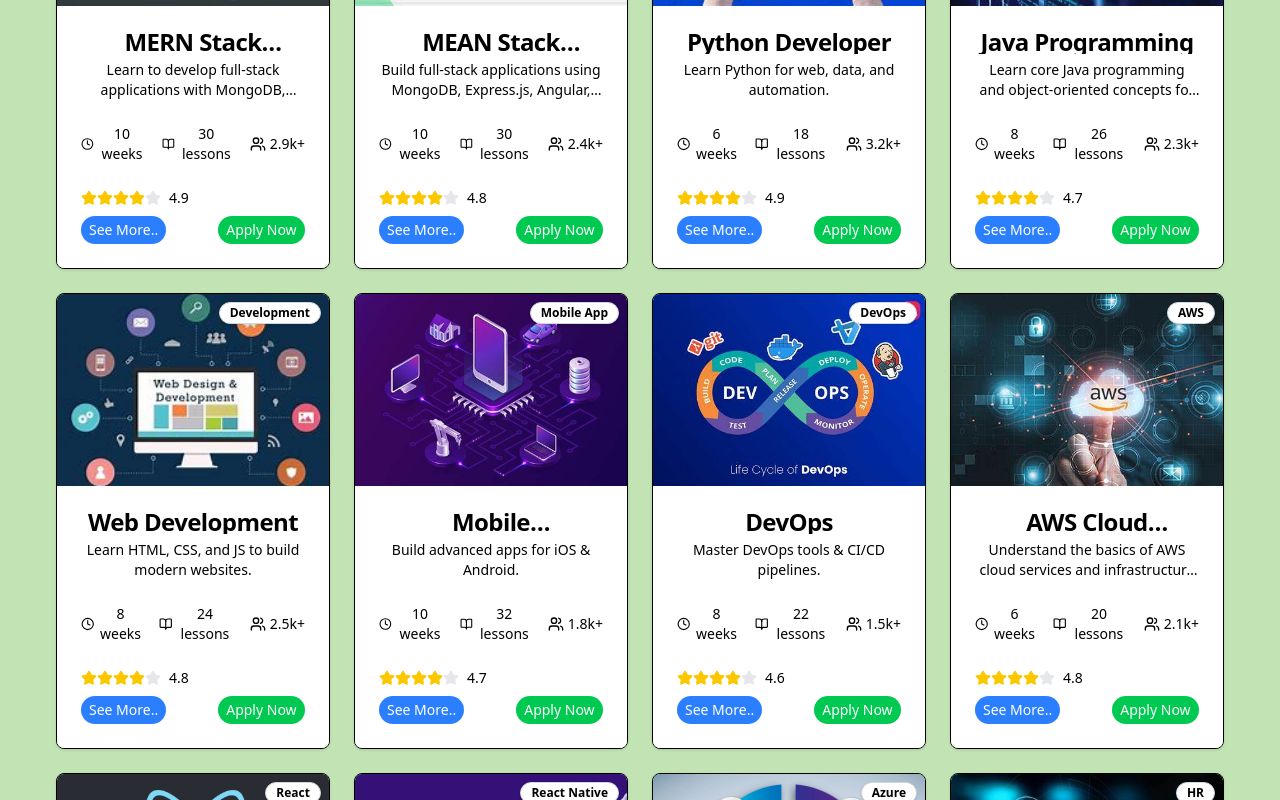
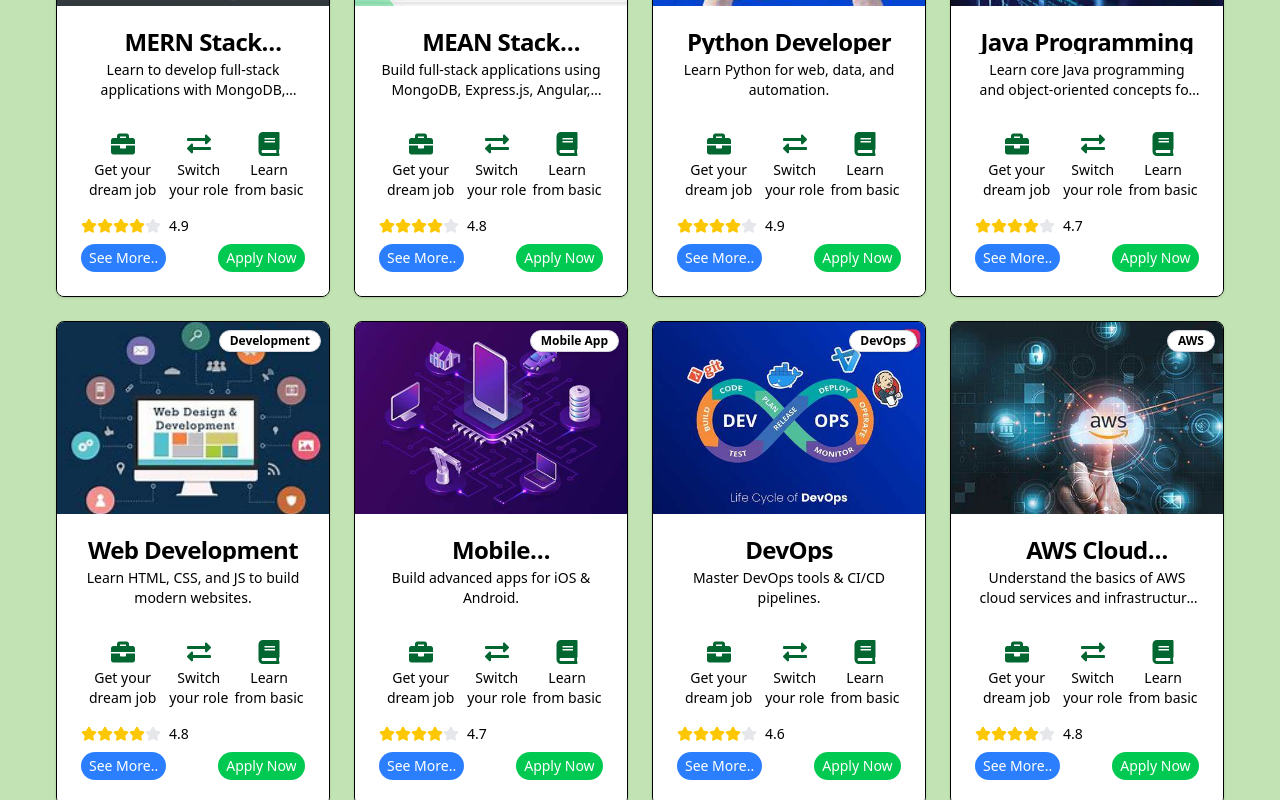
Before and after one commit to SunitaMore/Quran-app, a React (Vite) app: page / in a window 1280 px wide. Shown: the part 1380-2180 px from the top of the page. Built offline with nearby package versions, Linux system fonts and the light colour scheme; no server answers.

Commit message:
add icons in card

```diff
--- a/src/components/FeaturedCourse.jsx
+++ b/src/components/FeaturedCourse.jsx
@@ -28,6 +28,7 @@ import meanStackImg from '../assets/images/mean.png';
 import mernStackImg from '../assets/images/mern.png';
 import { Link } from 'react-router-dom';
 import { NavLink } from 'react-router-dom';
+import { FaBriefcase, FaExchangeAlt, FaBook } from "react-icons/fa";
 
 const itCourses = [
 
@@ -37,9 +38,7 @@ const itCourses = [
     description: "Learn to develop full-stack applications with MongoDB, Express.js, React, and Node.js.",
     image: mernStackImg, // Make sure to import or define this image
     category: "Full Stack",
-    duration: "10 weeks",
-    lessons: 30,
-    students: "2.9k+",
+
     rating: 4.9,
     price: "See More",
   },
@@ -303,27 +302,29 @@ const FeaturedCourse = () => {
                   </Badge>
                 </div>
 
-                <CardHeader className="p-4 bg-white">
+                <CardHeader className=" bg-white">
                   <CardTitle className="line-clamp-1">{course.title}</CardTitle>
                   <CardDescription className="line-clamp-2">{course.description}</CardDescription>
                 </CardHeader>
 
-                <CardContent className="p-4 pt-0 bg-white">
-                  <div className="flex items-center gap-4 text-sm text-muted-foreground">
-                    <div className="flex items-center gap-1">
-                      <Clock className="h-4 w-4" />
-                      <span>{course.duration}</span>
-                    </div>
-                    <div className="flex items-center gap-1">
-                      <BookOpen className="h-4 w-4" />
-                      <span>{course.lessons} lessons</span>
-                    </div>
-                    <div className="flex items-center gap-1">
-                      <Users className="h-4 w-4" />
-                      <span>{course.students}</span>
-                    </div>
-                  </div>
-                </CardContent>
+                <CardContent className=" pb-2 bg-white mt-0"> {/* reduced top and bottom padding */}
+  <div className="flex justify-around text-green-800 py-2 rounded-xl">
+    <div className="flex flex-col items-center">
+      <FaBriefcase className="text-2xl mb-1" /> {/* slightly smaller icon */}
+      <p className="text-sm text-black">Get your dream job</p>
+    </div>
+    <div className="flex flex-col items-center">
+      <FaExchangeAlt className="text-2xl mb-1" />
+      <p className="text-sm text-black">Switch your role</p>
+    </div>
+    <div className="flex flex-col items-center">
+      <FaBook className="text-2xl mb-1" />
+      <p className="text-sm text-black">Learn from basic</p>
+    </div>
+  </div>
+</CardContent>
+
+
                 <CardFooter className="p-4 flex flex-col items-start justify-between bg-white">
   {/* Rating Section - Move above the price */}
   <div className="flex items-center mb-2">
--- a/src/pages/CourseDetails.jsx
+++ b/src/pages/CourseDetails.jsx
@@ -776,7 +776,7 @@ const CourseDetails = () => {
   {/* What You'll Learn Section */}
   {currentCourse.points && currentCourse.points.length > 0 && (
         <div className="bg-green-100 border-l-4 border-green-500 text-green-900 p-4 rounded-xl mb-8 shadow-lg">
-          <h2 className="text-2xl font-bold mb-4">🧠 What You'll Learn</h2>
+          <h2 className="text-2xl font-bold mb-4 border-b pb-5">🧠 What You'll Learn</h2>
           <ul className="grid grid-cols-1 sm:grid-cols-2 lg:grid-cols-4 gap-y-1 pl-6 list-disc ml-6">
             {currentCourse.points.map((point, idx) => (
               <li key={idx} className="leading-tight text-base">{point}</li>
```
